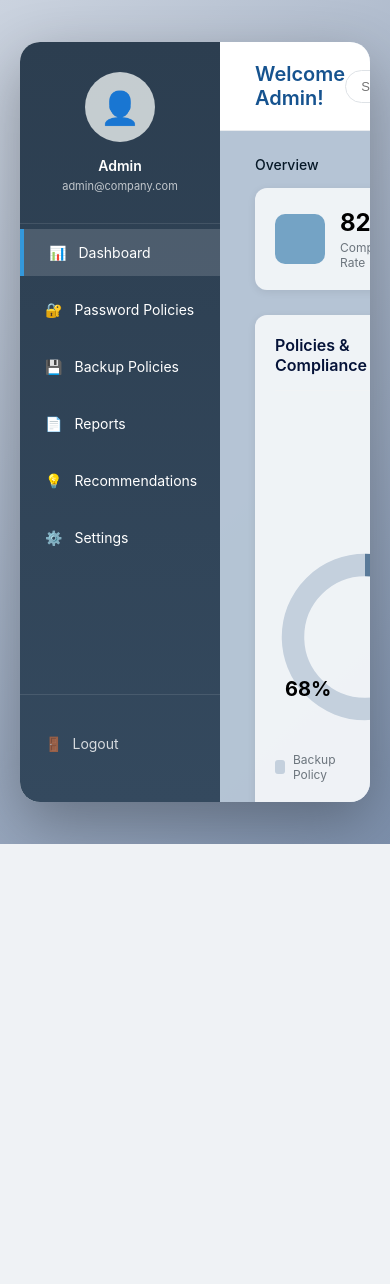
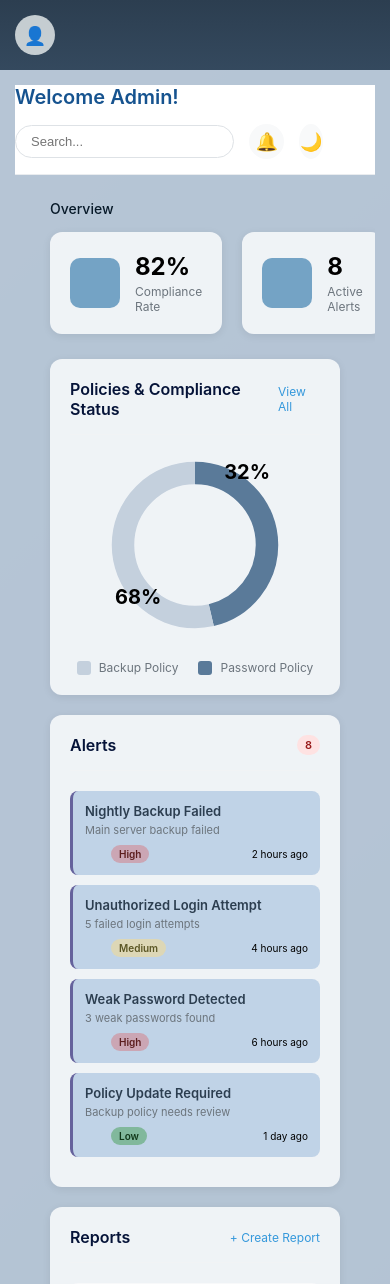
Before and after one commit to Ammar-1993/Safe-Comply-System, a Flask app: template app/templates/dashboard.html in a window 390 px wide. Shown: the top 1284 px of the page. Before the commit the page ends 844 px from the top, so only its background shows below. Run offline with Flask 3, Linux system fonts and the light colour scheme; the template is opened without the code that fills it, so the values that code supplies are empty.

Commit message:
feat: Implement responsive design for dashboard and update HTML structure for consistency

```diff
--- a/app/static/css/dashboard.css
+++ b/app/static/css/dashboard.css
@@ -590,3 +590,118 @@ body.dark-mode .setting-select {
   border-color: #4a4a5e;
   color: var(--bg-white);
 }
+
+/* Responsive Design */
+@media (max-width: 768px) {
+ body {
+ padding: 0;
+ height: auto;
+ overflow-y: auto;
+ }
+
+ .dashboard-wrapper {
+ flex-direction: column;
+ height: auto;
+ border-radius: 0;
+ max-width: 100%;
+ }
+
+ .sidebar {
+ width: 100%;
+ padding: 15px;
+ flex-direction: row;
+ flex-wrap: wrap;
+ justify-content: space-between;
+ align-items: center;
+ position: relative;
+ z-index: 100;
+ }
+
+ .profile-section {
+ display: flex;
+ align-items: center;
+ padding: 0;
+ border-bottom: none;
+ text-align: left;
+ gap: 10px;
+ margin-bottom: 0;
+ }
+
+ .profile-img {
+ width: 40px;
+ height: 40px;
+ margin: 0;
+ font-size: 18px;
+ }
+
+ .profile-name, .profile-email {
+ display: none;
+ }
+
+ nav {
+ display: none;
+ width: 100%;
+ margin-top: 15px;
+ background: rgba(0,0,0,0.1);
+ border-radius: 8px;
+ padding: 10px;
+ }
+
+ nav.mobile-visible {
+ display: block;
+ }
+
+ .menu-item {
+ padding: 10px;
+ margin: 2px 0;
+ }
+
+ .bottom-menu {
+ display: none; /* Simplify for mobile */
+ }
+
+ .main-content {
+ height: auto;
+ overflow-y: visible;
+ padding: 15px;
+ }
+
+ .top-header {
+ flex-direction: column;
+ gap: 15px;
+ align-items: flex-start;
+ padding: 0 0 15px 0;
+ }
+
+ .header-right {
+ width: 100%;
+ justify-content: space-between;
+ }
+
+ .search-box {
+ width: 100%;
+ max-width: none;
+ }
+
+ .stats-grid {
+ grid-template-columns: 1fr;
+ }
+
+ .content-grid {
+ grid-template-columns: 1fr;
+ }
+
+ .mobile-menu-toggle {
+ display: block !important;
+ color: white;
+ font-size: 24px;
+ cursor: pointer;
+ background: none;
+ border: none;
+ padding: 5px;
+ }
+}
+
+.mobile-menu-toggle {
+ display: none;
+}
--- a/app/templates/components/navbar.html
+++ b/app/templates/components/navbar.html
@@ -1,16 +1,16 @@
-<div class="top-header">
+<header class="top-header">
   <div class="welcome-text">{{ page_title | default('Welcome Admin!') }}</div>
   <div class="header-actions">
-    <input type="text" class="search-box" placeholder="Search..." />
+    <input type="text" class="search-box" placeholder="Search..." aria-label="Search" />
     <div style="position: relative;">
-      <button class="icon-btn" id="notif-btn">
-        🔔
+      <button class="icon-btn" id="notif-btn" aria-label="Notifications" aria-haspopup="true" aria-expanded="false">
+        <span aria-hidden="true">🔔</span>
         <span class="notification-badge" style="display:none;">0</span>
       </button>
-      <div class="notification-dropdown" id="notif-dropdown">
+      <div class="notification-dropdown" id="notif-dropdown" aria-label="Notifications List">
         <div class="notification-header">
           <span>Notifications</span>
-          <span id="mark-read-btn" style="font-size: 11px; color: #3498db; cursor: pointer;">Mark all as
+          <span id="mark-read-btn" style="font-size: 11px; color: #3498db; cursor: pointer;" role="button" tabindex="0">Mark all as
             read</span>
         </div>
         <div class="notification-list">
@@ -18,6 +18,8 @@
         </div>
       </div>
     </div>
-    <button class="icon-btn">🌙</button>
+    <button class="icon-btn" aria-label="Toggle Dark Mode">
+      <span aria-hidden="true">🌙</span>
+    </button>
   </div>
-</div>
+</header>
--- a/app/templates/components/sidebar.html
+++ b/app/templates/components/sidebar.html
@@ -1,44 +1,46 @@
-<div class="sidebar">
+<aside class="sidebar">
   <div class="profile-section">
-    <div class="profile-img" id="sidebarProfileImg" style="overflow:hidden; position:relative; cursor: pointer;" title="Click to change picture (Settings only)">
-      <img id="profileImage" src="" style="width:100%; height:100%; object-fit:cover; display:none; border-radius:50%;" />
-      <span id="profileEmoji">👤</span>
+    <div class="profile-img" id="sidebarProfileImg" style="overflow:hidden; position:relative; cursor: pointer;" title="Click to change picture (Settings only)" role="button" aria-label="Change profile picture">
+      <img id="profileImage" src="" alt="Profile Picture" style="width:100%; height:100%; object-fit:cover; display:none; border-radius:50%;" />
+      <span id="profileEmoji" aria-hidden="true">👤</span>
     </div>
     <!-- Hidden input for profile picture upload, primarily for settings page -->
-    <input type="file" id="profilePictureInput" accept="image/*" style="display:none;" />
+    <input type="file" id="profilePictureInput" accept="image/*" style="display:none;" aria-hidden="true" />
     <div class="profile-name">Admin</div>
     <div class="profile-email">admin@company.com</div>
   </div>
 
-  <a href="dashboard.html" class="menu-item {{ 'active' if active_page == 'dashboard' else '' }}">
-    <span>📊</span>
+  <nav aria-label="Main Navigation">
+    <a href="dashboard.html" class="menu-item {{ 'active' if active_page == 'dashboard' else '' }}" aria-current="{{ 'page' if active_page == 'dashboard' else 'false' }}">
+      <span aria-hidden="true">📊</span>
       <span>Dashboard</span>
     </a>
-  <a href="password-policies.html" class="menu-item {{ 'active' if active_page == 'password-policies' else '' }}">
-    <span>🔐</span>
+    <a href="password-policies.html" class="menu-item {{ 'active' if active_page == 'password-policies' else '' }}" aria-current="{{ 'page' if active_page == 'password-policies' else 'false' }}">
+      <span aria-hidden="true">🔐</span>
       <span>Password Policies</span>
     </a>
-  <a href="backup-policies.html" class="menu-item {{ 'active' if active_page == 'backup-policies' else '' }}">
-    <span>💾</span>
+    <a href="backup-policies.html" class="menu-item {{ 'active' if active_page == 'backup-policies' else '' }}" aria-current="{{ 'page' if active_page == 'backup-policies' else 'false' }}">
+      <span aria-hidden="true">💾</span>
       <span>Backup Policies</span>
     </a>
-  <a href="reports.html" class="menu-item {{ 'active' if active_page == 'reports' else '' }}">
-    <span>📄</span>
+    <a href="reports.html" class="menu-item {{ 'active' if active_page == 'reports' else '' }}" aria-current="{{ 'page' if active_page == 'reports' else 'false' }}">
+      <span aria-hidden="true">📄</span>
       <span>Reports</span>
     </a>
-  <a href="recommendations.html" class="menu-item {{ 'active' if active_page == 'recommendations' else '' }}">
-    <span>💡</span>
+    <a href="recommendations.html" class="menu-item {{ 'active' if active_page == 'recommendations' else '' }}" aria-current="{{ 'page' if active_page == 'recommendations' else 'false' }}">
+      <span aria-hidden="true">💡</span>
       <span>Recommendations</span>
     </a>
-  <a href="settings.html" class="menu-item {{ 'active' if active_page == 'settings' else '' }}">
-    <span>⚙️</span>
+    <a href="settings.html" class="menu-item {{ 'active' if active_page == 'settings' else '' }}" aria-current="{{ 'page' if active_page == 'settings' else 'false' }}">
+      <span aria-hidden="true">⚙️</span>
       <span>Settings</span>
     </a>
+  </nav>
 
   <div class="bottom-menu">
-    <a href="#" class="menu-item logout-btn">
-      <span>🚪</span>
+    <a href="#" class="menu-item logout-btn" role="button">
+      <span aria-hidden="true">🚪</span>
       <span>Logout</span>
     </a>
   </div>
-</div>
+</aside>
--- a/app/templates/dashboard.html
+++ b/app/templates/dashboard.html
@@ -15,11 +15,11 @@
     {% set active_page = 'dashboard' %}
     {% include 'components/sidebar.html' %}
 
-    <div class="main-content">
+    <main class="main-content">
       {% set page_title = 'Welcome Admin!' %}
       {% include 'components/navbar.html' %}
 
-      <div class="content-area">
+      <section class="content-area">
         <div class="section-title">Overview</div>
 
         <div class="stats-row">
@@ -229,8 +229,8 @@
             </div>
           </div>
         </div>
-      </div>
-    </div>
+      </section>
+    </main>
   </div>
 
   <script>
```
Also changed, not shown: app/templates/backup-policies.html (+4 -4 lines), app/templates/password-policies.html (+4 -4 lines), app/templates/policies.html (+4 -4 lines), app/templates/recommendations.html (+4 -4 lines), app/templates/reports.html (+4 -4 lines), app/templates/settings.html (+4 -4 lines), safecomply.db. Lines whose indentation alone changed are shown as unchanged.
